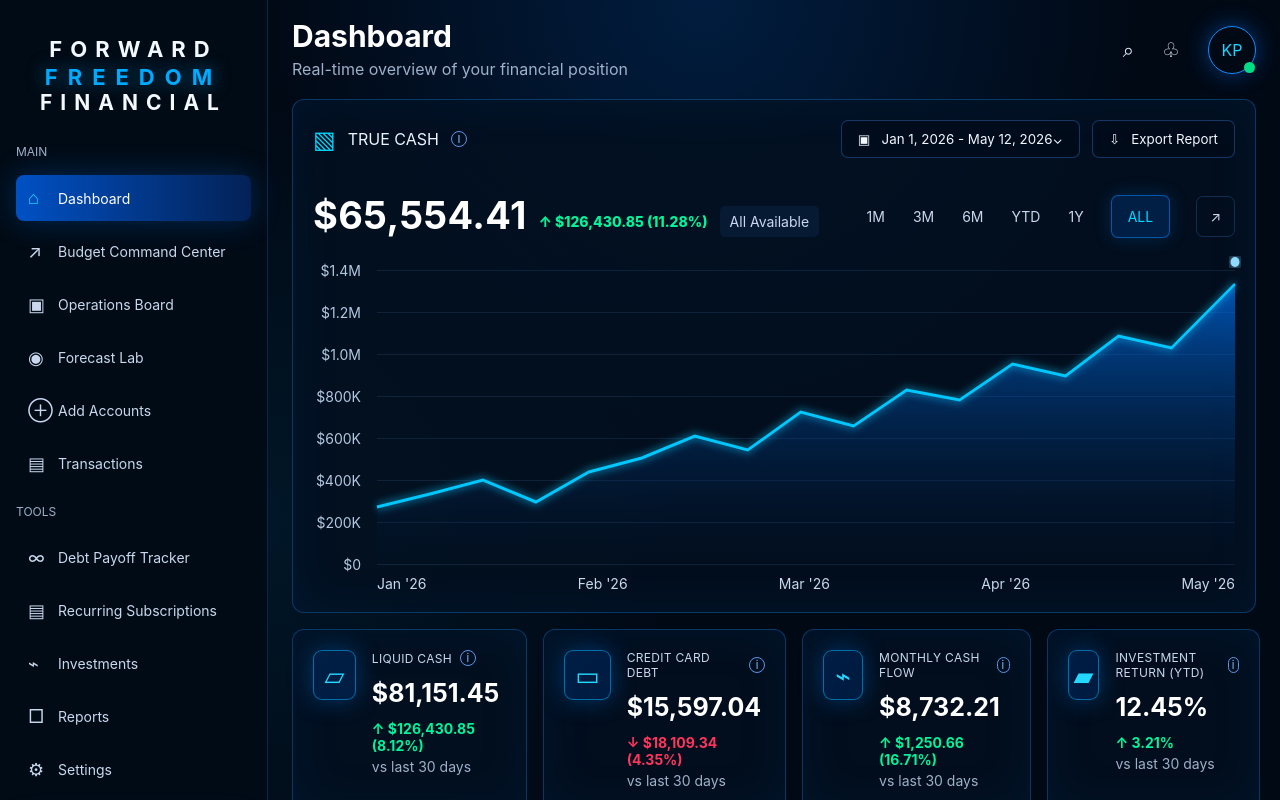
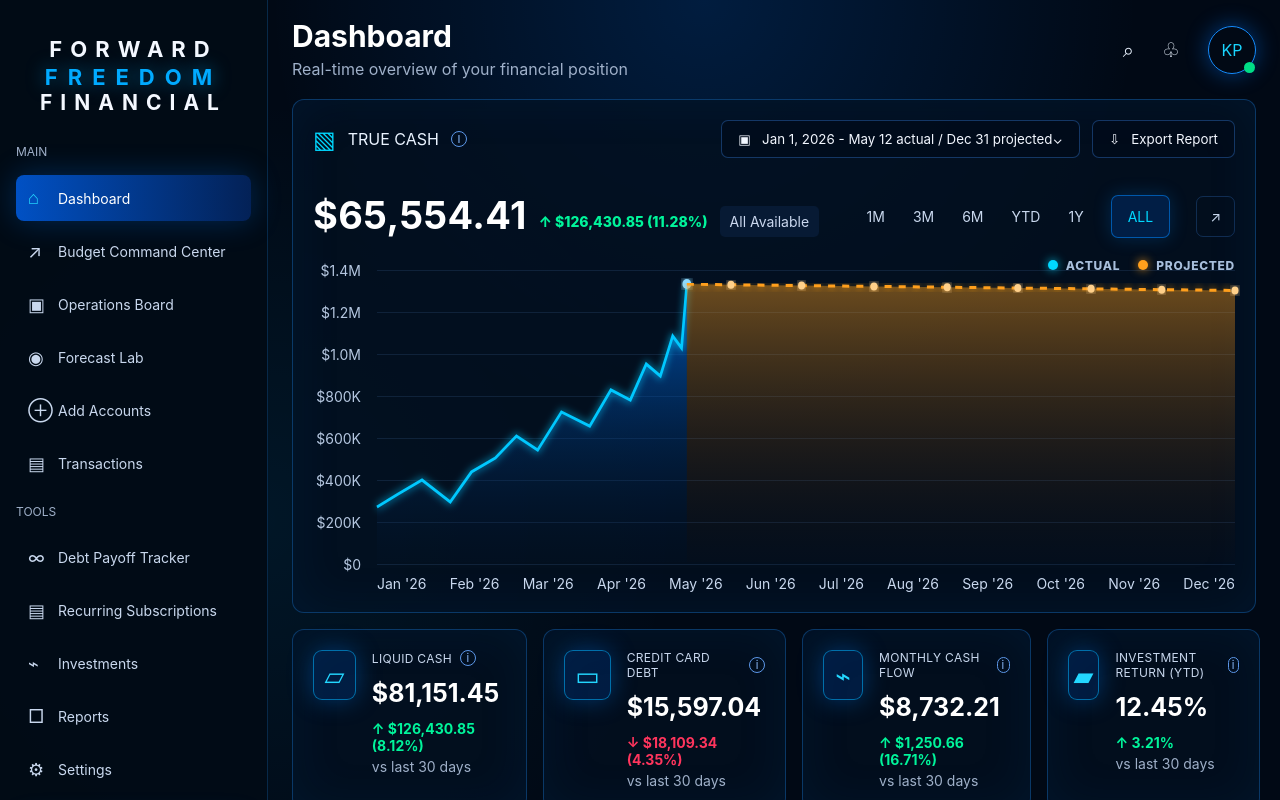
Before and after one commit to Freedomfarms/fff4, a React (Vite) app: page / in a window 1280 px wide. Both pictures are taken after a click on the button "CLIENT LOGIN". Shown: the top 800 px of the page. Built offline with nearby package versions, Linux system fonts and the light colour scheme.

Commit message:
Add projected true cash chart line
Co-authored-by: Freedomfarms <Freedomfarms@users.noreply.github.com>

```diff
--- a/src/ForwardFreedomDashboard.jsx
+++ b/src/ForwardFreedomDashboard.jsx
@@ -1,5 +1,10 @@
 import { useState } from "react";
-import { initialAccounts, initialBudgetCategories, mockTransactions } from "./data/constants.jsx";
+import {
+  incomeStreamSeed,
+  initialAccounts,
+  initialBudgetCategories,
+  mockTransactions,
+} from "./data/constants.jsx";
 import { styles } from "./styles.js";
 import { money } from "./utils/format.js";
 import { AccountsView } from "./components/AccountsView.jsx";
@@ -16,6 +21,7 @@ function ForwardFreedomDashboard() {
   const [transactions, setTransactions] = useState(mockTransactions);
   const [selectedAccount, setSelectedAccount] = useState(null);
   const [budgetRows, setBudgetRows] = useState(initialBudgetCategories);
+  const [incomeStreams, setIncomeStreams] = useState(incomeStreamSeed);
   const [activeTab, setActiveTab] = useState("Dashboard");
   const [activeRange, setActiveRange] = useState("ALL");
 
@@ -267,6 +273,8 @@ function ForwardFreedomDashboard() {
               activeRange={activeRange}
               setActiveRange={setActiveRange}
               trueCash={trueCash}
+              incomeStreams={incomeStreams}
+              budgetRows={budgetRows}
               dynamicMetrics={dynamicMetrics}
               dynamicAllocations={dynamicAllocations}
               dynamicBreakdown={dynamicBreakdown}
@@ -278,7 +286,11 @@ function ForwardFreedomDashboard() {
               setBudgetRows={setBudgetRows}
             />
           ) : activeTab === "Operations Board" ? (
-            <OperationsBoard budgetRows={budgetRows} />
+            <OperationsBoard
+              budgetRows={budgetRows}
+              incomeStreams={incomeStreams}
+              setIncomeStreams={setIncomeStreams}
+            />
           ) : activeTab === "Add Accounts" ? (
             <AccountsView
               accounts={accounts}
--- a/src/components/DashboardView.jsx
+++ b/src/components/DashboardView.jsx
@@ -1,13 +1,73 @@
 import { useState } from "react";
-import { chartSets, yAxis } from "../data/constants.jsx";
+import { budgetMonths, chartSets, yAxis } from "../data/constants.jsx";
 import { styles } from "../styles.js";
-import { buildAreaPath, buildLinePath, money } from "../utils/format.js";
+import { buildAreaPath, buildLinePath, money, parseMoney } from "../utils/format.js";
 import { InfoDot, MetricCard } from "./Common.jsx";
+
+const CURRENT_OPEN_MONTH = "May";
+const TRUE_CASH_CHART_MAX = 1400000;
+const CHART_HEIGHT = 300;
+const MONTH_END_X = {
+  May: 401,
+  Jun: 481,
+  Jul: 563,
+  Aug: 646,
+  Sep: 726,
+  Oct: 809,
+  Nov: 889,
+  Dec: 972,
+};
+
+function buildProjectionAreaPath(points) {
+  const firstPoint = points[0];
+  const lastPoint = points[points.length - 1];
+  return (
+    buildLinePath(points) +
+    ` L ${lastPoint[0]} ${CHART_HEIGHT} L ${firstPoint[0]} ${CHART_HEIGHT} Z`
+  );
+}
+
+function buildProjectedTrueCashPoints({ chart, incomeStreams, budgetRows }) {
+  if (!chart.supportsProjection) return [];
+
+  const actualEndPoint = chart.points[chart.points.length - 1];
+  const actualEndValue = parseMoney(chart.values[chart.values.length - 1] || chart.value);
+  const currentMonthIndex = budgetMonths.indexOf(CURRENT_OPEN_MONTH);
+  const projectionMonths = budgetMonths
+    .slice(currentMonthIndex)
+    .filter((month) => MONTH_END_X[month]);
+  let projectedValue = actualEndValue;
+
+  return projectionMonths.map((month) => {
+    const activeStreams = incomeStreams.filter((stream) =>
+      (stream.months || budgetMonths).includes(month)
+    );
+    const income = activeStreams.reduce((sum, stream) => sum + parseMoney(stream.amount), 0);
+    const budget = budgetRows
+      .filter((category) => (category.months || budgetMonths).includes(month))
+      .reduce((sum, category) => sum + Number(category.budget || 0), 0);
+    const profit = income - budget;
+    projectedValue += profit;
+
+    const yOffset = ((projectedValue - actualEndValue) / TRUE_CASH_CHART_MAX) * CHART_HEIGHT;
+
+    return {
+      x: MONTH_END_X[month],
+      y: Math.max(0, Math.min(CHART_HEIGHT, actualEndPoint[1] - yOffset)),
+      date: `${month} 2026 Projection`,
+      value: money(projectedValue),
+      profit,
+      type: "projected",
+    };
+  });
+}
 
 export function DashboardView({
   activeRange,
   setActiveRange,
   trueCash,
+  incomeStreams,
+  budgetRows,
   dynamicMetrics,
   dynamicAllocations,
   dynamicBreakdown,
@@ -16,6 +76,25 @@ export function DashboardView({
   const chart = chartSets[activeRange];
   const linePath = buildLinePath(chart.points);
   const areaPath = buildAreaPath(chart.points);
+  const projectedTrueCashPoints = buildProjectedTrueCashPoints({
+    chart,
+    incomeStreams,
+    budgetRows,
+  });
+  const projectionPath =
+    projectedTrueCashPoints.length > 0
+      ? buildLinePath([
+          chart.points[chart.points.length - 1],
+          ...projectedTrueCashPoints.map((point) => [point.x, point.y]),
+        ])
+      : "";
+  const projectionAreaPath =
+    projectedTrueCashPoints.length > 0
+      ? buildProjectionAreaPath([
+          chart.points[chart.points.length - 1],
+          ...projectedTrueCashPoints.map((point) => [point.x, point.y]),
+        ])
+      : "";
   const chartHoverPoints = chart.points.map((point, index) => {
     const labelIndex =
       chart.dates.length === chart.points.length
@@ -27,8 +106,20 @@ export function DashboardView({
       y: point[1],
       date: chart.dates[labelIndex] || chart.xAxis[labelIndex] || chart.date,
       value: chart.values[labelIndex] || chart.value,
+      type: "actual",
     };
   });
+  const combinedHoverPoints = [
+    ...chartHoverPoints,
+    ...projectedTrueCashPoints.map((point) => ({
+      x: point.x,
+      y: point.y,
+      date: point.date,
+      value: point.value,
+      profit: point.profit,
+      type: point.type,
+    })),
+  ];
 
   return (
     <>
@@ -234,7 +325,18 @@ export function DashboardView({
                 <stop offset="0" stopColor="#0077ff" stopOpacity="0.65" />
                 <stop offset="1" stopColor="#001b3d" stopOpacity="0.05" />
               </linearGradient>
+              <linearGradient id="projectedTrueCashFill" x1="0" x2="0" y1="0" y2="1">
+                <stop offset="0" stopColor="#ff9f1c" stopOpacity="0.42" />
+                <stop offset="1" stopColor="#3a1700" stopOpacity="0.03" />
+              </linearGradient>
               <filter id="netWorthGlow">
+                <feGaussianBlur stdDeviation="4" result="blur" />
+                <feMerge>
+                  <feMergeNode in="blur" />
+                  <feMergeNode in="SourceGraphic" />
+                </feMerge>
+              </filter>
+              <filter id="projectedTrueCashGlow">
                 <feGaussianBlur stdDeviation="4" result="blur" />
                 <feMerge>
                   <feMergeNode in="blur" />
@@ -250,7 +352,36 @@ export function DashboardView({
               strokeWidth="3"
               filter="url(#netWorthGlow)"
             />
-            <circle cx="972" cy="0" r="5" fill="#8edbff" filter="url(#netWorthGlow)" />
+            <circle
+              cx={chart.points[chart.points.length - 1][0]}
+              cy={chart.points[chart.points.length - 1][1]}
+              r="5"
+              fill="#8edbff"
+              filter="url(#netWorthGlow)"
+            />
+            {projectedTrueCashPoints.length > 0 ? (
+              <>
+                <path d={projectionAreaPath} fill="url(#projectedTrueCashFill)" />
+                <path
+                  d={projectionPath}
+                  fill="none"
+                  stroke="#ff9f1c"
+                  strokeWidth="3"
+                  strokeDasharray="8 8"
+                  filter="url(#projectedTrueCashGlow)"
+                />
+                {projectedTrueCashPoints.map((point) => (
+                  <circle
+                    key={point.date}
+                    cx={point.x}
+                    cy={point.y}
+                    r="4"
+                    fill="#ffd08a"
+                    filter="url(#projectedTrueCashGlow)"
+                  />
+                ))}
+              </>
+            ) : null}
             <rect
               x="0"
               y="0"
@@ -262,8 +393,8 @@ export function DashboardView({
                 const box = event.currentTarget.getBoundingClientRect();
                 const cursorX = Math.min(Math.max(event.clientX - box.left, 0), box.width);
                 const x = (cursorX / box.width) * 972;
-                let closest = chartHoverPoints[0];
-                chartHoverPoints.forEach((point) => {
+                let closest = combinedHoverPoints[0];
+                combinedHoverPoints.forEach((point) => {
                   if (Math.abs(point.x - x) < Math.abs(closest.x - x)) closest = point;
                 });
                 setHoverState({
@@ -286,8 +417,13 @@ export function DashboardView({
                 height: 300,
                 width: 1,
                 background:
-                  "linear-gradient(to bottom, rgba(0,216,255,.08), rgba(0,216,255,.95), rgba(0,216,255,.08))",
-                boxShadow: "0 0 18px rgba(0,216,255,.85)",
+                  hoverState.point.type === "projected"
+                    ? "linear-gradient(to bottom, rgba(255,159,28,.08), rgba(255,159,28,.95), rgba(255,159,28,.08))"
+                    : "linear-gradient(to bottom, rgba(0,216,255,.08), rgba(0,216,255,.95), rgba(0,216,255,.08))",
+                boxShadow:
+                  hoverState.point.type === "projected"
+                    ? "0 0 18px rgba(255,159,28,.85)"
+                    : "0 0 18px rgba(0,216,255,.85)",
                 pointerEvents: "none",
               }}
             />
@@ -299,25 +435,31 @@ export function DashboardView({
                 position: "absolute",
                 left: `min(max(${hoverState.cursorX - 92}px, 64px), calc(100% - 184px))`,
                 top: Math.max(12, Math.min(210, hoverState.pointY - 76)),
-                border: "1px solid rgba(0,216,255,.55)",
+                border:
+                  hoverState.point.type === "projected"
+                    ? "1px solid rgba(255,159,28,.62)"
+                    : "1px solid rgba(0,216,255,.55)",
                 background: "linear-gradient(180deg, rgba(6,22,43,.98), rgba(2,9,22,.96))",
                 borderRadius: 10,
                 padding: "12px 14px",
                 minWidth: 184,
-                boxShadow: "0 0 28px rgba(0,136,255,.28), inset 0 0 18px rgba(0,216,255,.08)",
+                boxShadow:
+                  hoverState.point.type === "projected"
+                    ? "0 0 28px rgba(255,159,28,.24), inset 0 0 18px rgba(255,159,28,.08)"
+                    : "0 0 28px rgba(0,136,255,.28), inset 0 0 18px rgba(0,216,255,.08)",
                 pointerEvents: "none",
                 zIndex: 5,
               }}
             >
               <div
                 style={{
-                  color: "#8feaff",
+                  color: hoverState.point.type === "projected" ? "#ffd08a" : "#8feaff",
                   fontSize: 12,
                   textTransform: "uppercase",
                   letterSpacing: 1,
                 }}
               >
-                Net Worth Scan
+                {hoverState.point.type === "projected" ? "Projected True Cash" : "True Cash Scan"}
               </div>
               <div style={{ color: "white", fontSize: 15, fontWeight: 800, marginTop: 7 }}>
                 {hoverState.point.date}
@@ -337,12 +479,21 @@ export function DashboardView({
                     width: 9,
                     height: 9,
                     borderRadius: 999,
-                    background: "#00d8ff",
-                    boxShadow: "0 0 12px rgba(0,216,255,.9)",
+                    background: hoverState.point.type === "projected" ? "#ff9f1c" : "#00d8ff",
+                    boxShadow:
+                      hoverState.point.type === "projected"
+                        ? "0 0 12px rgba(255,159,28,.9)"
+                        : "0 0 12px rgba(0,216,255,.9)",
                   }}
                 />
                 {hoverState.point.value}
               </div>
+              {hoverState.point.type === "projected" ? (
+                <div style={{ color: "#a8bfdc", fontSize: 12, marginTop: 7 }}>
+                  Monthly profit: {hoverState.point.profit >= 0 ? "+" : ""}
+                  {money(hoverState.point.profit)}
+                </div>
+              ) : null}
             </div>
           ) : null}
 
@@ -355,8 +506,11 @@ export function DashboardView({
                 width: 12,
                 height: 12,
                 borderRadius: 999,
-                background: "#d9f7ff",
-                boxShadow: "0 0 18px rgba(0,216,255,1)",
+                background: hoverState.point.type === "projected" ? "#ffd08a" : "#d9f7ff",
+                boxShadow:
+                  hoverState.point.type === "projected"
+                    ? "0 0 18px rgba(255,159,28,1)"
+                    : "0 0 18px rgba(0,216,255,1)",
                 pointerEvents: "none",
                 zIndex: 4,
               }}
@@ -379,6 +533,51 @@ export function DashboardView({
               <span key={label}>{label}</span>
             ))}
           </div>
+          {projectedTrueCashPoints.length > 0 ? (
+            <div
+              style={{
+                position: "absolute",
+                right: 0,
+                top: -4,
+                display: "flex",
+                gap: 18,
+                color: "#a8bfdc",
+                fontSize: 12,
+                fontWeight: 800,
+                textTransform: "uppercase",
+                letterSpacing: 0.7,
+              }}
+            >
+              <span>
+                <b
+                  style={{
+                    display: "inline-block",
+                    width: 10,
+                    height: 10,
+                    borderRadius: 99,
+                    background: "#00d8ff",
+                    boxShadow: "0 0 10px rgba(0,216,255,.8)",
+                    marginRight: 8,
+                  }}
+                />
+                Actual
+              </span>
+              <span>
+                <b
+                  style={{
+                    display: "inline-block",
+                    width: 10,
+                    height: 10,
+                    borderRadius: 99,
+                    background: "#ff9f1c",
+                    boxShadow: "0 0 10px rgba(255,159,28,.8)",
+                    marginRight: 8,
+                  }}
+                />
+                Projected
+              </span>
+            </div>
+          ) : null}
         </div>
       </section>
 
--- a/src/components/OperationsBoard.jsx
+++ b/src/components/OperationsBoard.jsx
@@ -1,10 +1,9 @@
 import { useState } from "react";
 import { styles } from "../styles.js";
-import { money } from "../utils/format.js";
-import { budgetMonths, incomeStreamSeed, yearlyOpsData } from "../data/constants.jsx";
+import { money, parseMoney } from "../utils/format.js";
+import { budgetMonths, yearlyOpsData } from "../data/constants.jsx";
 
-export function OperationsBoard({ budgetRows }) {
-  const [incomeStreams, setIncomeStreams] = useState(incomeStreamSeed);
+export function OperationsBoard({ budgetRows, incomeStreams, setIncomeStreams }) {
   const [incomeDeleteTarget, setIncomeDeleteTarget] = useState(null);
   const [otherValue, setOtherValue] = useState(0);
   const [startingSpotDate, setStartingSpotDate] = useState("2026-01-01");
@@ -46,16 +45,14 @@ export function OperationsBoard({ budgetRows }) {
       })
     );
   };
-  const parseIncomeAmount = (amount) => Number(String(amount).replace(/[^0-9.-]/g, "")) || 0;
-
   const dynamicYearlyOpsData = yearlyOpsData.map((month) => {
     const activeStreams = incomeStreams.filter((stream) =>
       (stream.months || budgetMonths).includes(month.month)
     );
-    const income = activeStreams.reduce((sum, stream) => sum + parseIncomeAmount(stream.amount), 0);
+    const income = activeStreams.reduce((sum, stream) => sum + parseMoney(stream.amount), 0);
     const oneTimeIncome = activeStreams
       .filter((stream) => stream.type === "One-Time")
-      .reduce((sum, stream) => sum + parseIncomeAmount(stream.amount), 0);
+      .reduce((sum, stream) => sum + parseMoney(stream.amount), 0);
 
     const activeBudgetCategories = budgetRows.filter((category) =>
       (category.months || budgetMonths).includes(month.month)
@@ -86,7 +83,7 @@ export function OperationsBoard({ budgetRows }) {
   );
   const incomeOutlookRows = incomeStreams.map((stream) => {
     const monthlyValues = budgetMonths.map((month) =>
-      (stream.months || budgetMonths).includes(month) ? parseIncomeAmount(stream.amount) : 0
+      (stream.months || budgetMonths).includes(month) ? parseMoney(stream.amount) : 0
     );
     return {
       label: stream.name,
--- a/src/data/constants.jsx
+++ b/src/data/constants.jsx
@@ -24,26 +24,40 @@ const available2026TrueCashHistory = {
   value: "$1,247,805.61",
   change: "$126,430.85 (11.28%)",
   date: "May 12, 2026",
-  dateRange: "Jan 1, 2026 - May 12, 2026",
-  xAxis: ["Jan '26", "Feb '26", "Mar '26", "Apr '26", "May '26"],
+  dateRange: "Jan 1, 2026 - May 12 actual / Dec 31 projected",
+  supportsProjection: true,
+  xAxis: [
+    "Jan '26",
+    "Feb '26",
+    "Mar '26",
+    "Apr '26",
+    "May '26",
+    "Jun '26",
+    "Jul '26",
+    "Aug '26",
+    "Sep '26",
+    "Oct '26",
+    "Nov '26",
+    "Dec '26",
+  ],
   points: [
     [0, 245],
-    [60, 232],
-    [120, 218],
-    [180, 240],
-    [240, 210],
-    [300, 196],
-    [360, 174],
-    [420, 188],
-    [480, 150],
-    [540, 164],
-    [600, 128],
-    [660, 138],
-    [720, 102],
-    [780, 114],
-    [840, 74],
-    [900, 86],
-    [972, 22],
+    [24, 232],
+    [51, 218],
+    [83, 240],
+    [107, 210],
+    [134, 196],
+    [158, 174],
+    [182, 188],
+    [209, 150],
+    [241, 164],
+    [265, 128],
+    [287, 138],
+    [305, 102],
+    [321, 114],
+    [335, 74],
+    [345, 86],
+    [351, 22],
   ],
   dates: [
     "Jan 1, 2026",
--- a/src/utils/format.js
+++ b/src/utils/format.js
@@ -3,7 +3,9 @@ export function buildLinePath(points) {
 }
 
 export function buildAreaPath(points) {
-  return buildLinePath(points) + " L 972 300 L 0 300 Z";
+  const firstPoint = points[0];
+  const lastPoint = points[points.length - 1];
+  return buildLinePath(points) + ` L ${lastPoint[0]} 300 L ${firstPoint[0]} 300 Z`;
 }
 
 export function money(value) {
@@ -11,6 +13,10 @@ export function money(value) {
   return "$" + number.toLocaleString("en-US");
 }
 
+export function parseMoney(value) {
+  return Number(String(value).replace(/[^0-9.-]/g, "")) || 0;
+}
+
 export function cleanMoneyInput(value) {
   const cleaned = String(value).replace(/[^0-9]/g, "");
   return cleaned === "" ? 0 : Number(cleaned);
```
